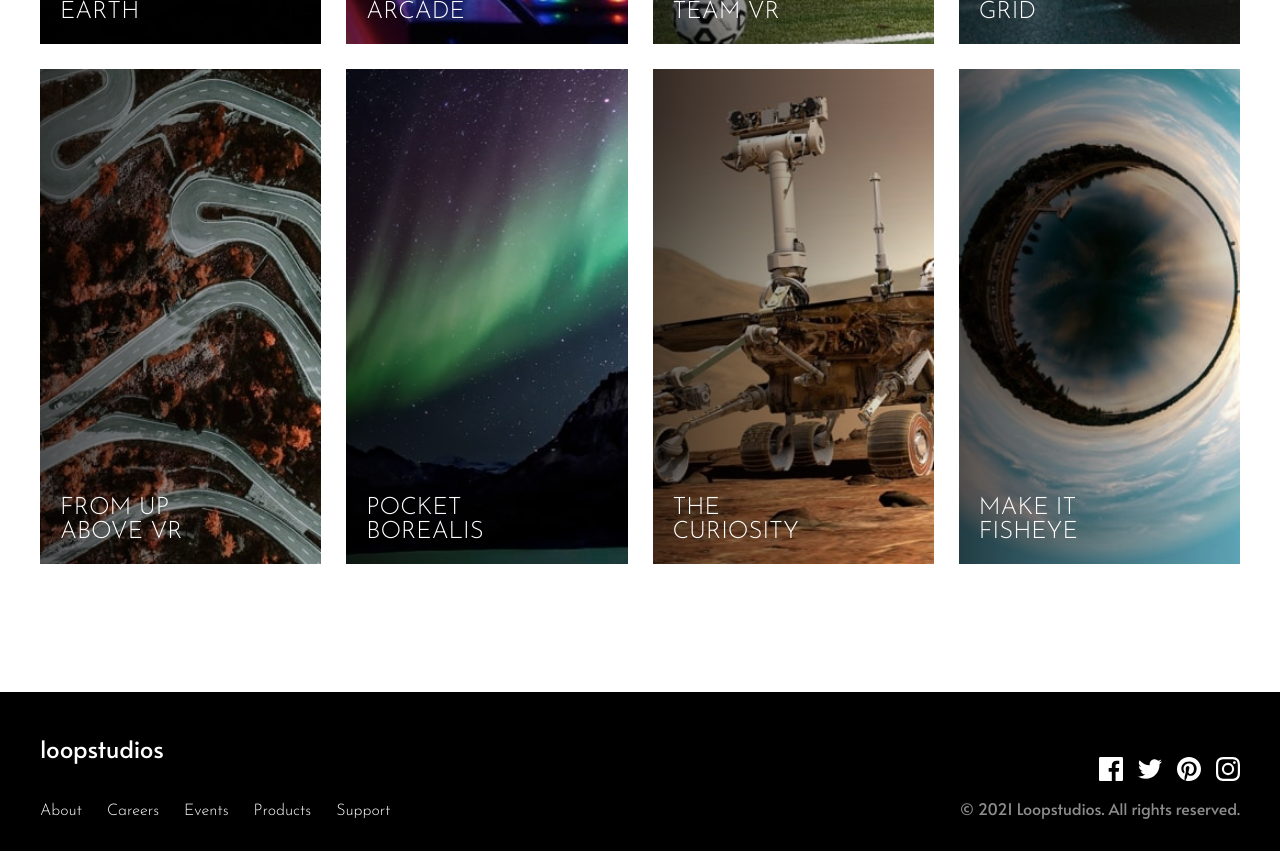
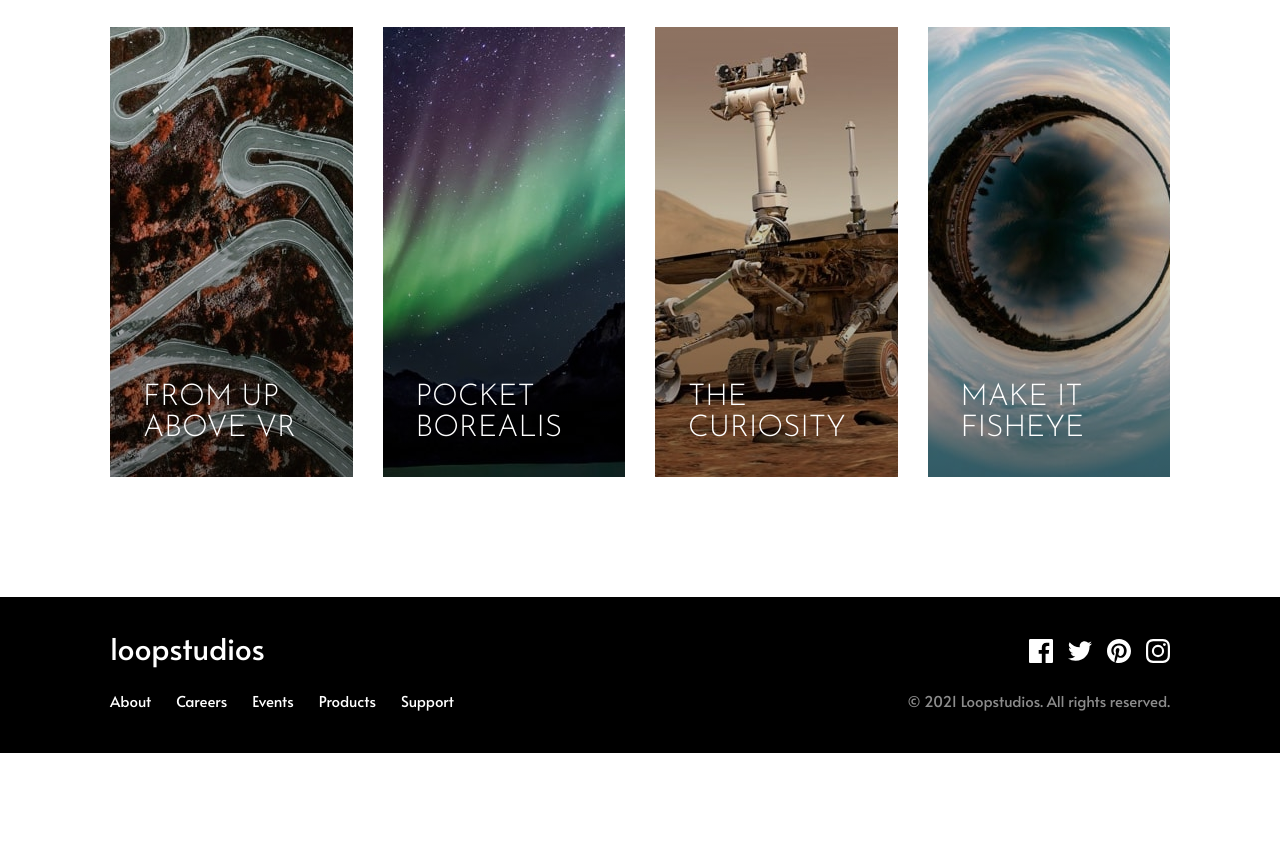
Before and after one commit to kristynavulcova/loop, a plain HTML site: page index.html in a window 1280 px wide. Shown: the part 1946-2797 px from the top of the page. After the commit the page ends 2699 px from the top, so only its background shows below. Drawn offline with Linux system fonts and the light colour scheme.

Commit message:
improved solution

```diff
--- a/css/styles.scss
+++ b/css/styles.scss
@@ -4,6 +4,7 @@
 	margin: 0;
 	padding: 0;
 	box-sizing: border-box;
+	font-size: 15px;
 }
 
 @mixin mQ($px) {
@@ -13,9 +14,6 @@
 }
 
 @mixin hoverLink {
-	font-size: 1.8rem;
-	font-family: "Josefin Sans", sans-serif;
-	font-weight: 300;
 	position: relative;
 
 	&:after {
@@ -40,6 +38,7 @@ $very-dark-gray: hsl(0, 0%, 41%);
 
 body {
 	font-family: "Alata", sans-serif;
+	font-weight: 400;
 	color: $black;
 }
 
@@ -68,7 +67,7 @@ h3 {
 }
 
 h2 {
-	font-size: #{"clamp(2rem, 1.6250rem + 1.7578vw, 3.5rem)"};
+	font-size: #{"clamp(2rem, 1.6479rem + 1.4085vw, 3rem)"};
 	text-align: center;
 
 	@include mQ(768px) {
@@ -80,6 +79,8 @@ img {
 	max-width: 100%;
 	width: 100%;
 	display: block;
+	height: 100%;
+	object-fit: cover;
 }
 
 a {
@@ -87,7 +88,7 @@ a {
 }
 
 .container {
-	width: #{"min(1200px, 100% - 3rem)"};
+	width: #{"min(1060px, 100% - 3rem)"};
 	display: grid;
 	grid-template-columns: repeat(6, 1fr);
 	gap: 10px;
@@ -100,17 +101,24 @@ a {
 }
 
 header {
+	background: $black;
 	background: url(../images/mobile/image-hero.jpg) no-repeat 50% 50% / cover;
 	width: 100%;
 	padding-block: 1.6em;
-	height: 80vh;
+	height: 650px;
 	position: relative;
+
+	@include mQ(768px) {
+		padding-block: 3em;
+		background: linear-gradient(#00000021, #000000a4),
+			url(../images/desktop/image-hero.jpg) no-repeat 50% 50% / cover;
+	}
 
 	.container {
 		grid-template-rows: 1fr 0.5fr 1fr;
 
 		@include mQ(768px) {
-			grid-template-rows: 40px 0.5fr 0.5fr 0.5fr 40px;
+			grid-template-rows: 40px 1fr 1fr 0.5fr 40px;
 		}
 	}
 
@@ -118,7 +126,7 @@ header {
 		grid-column: span 6;
 		border: 2.5px solid $white;
 		z-index: 0;
-		padding: 25px 25px 20px;
+		padding: 35px 35px 25px 35px;
 
 		@include mQ(768px) {
 			grid-row: 3/4;
@@ -128,7 +136,7 @@ header {
 		h1 {
 			text-transform: uppercase;
 			color: $white;
-			font-size: #{"clamp(2rem, 1.2500rem + 3.7500vw, 5rem)"};
+			font-size: #{"clamp(2.5rem, 1.7958rem + 2.8169vw, 4.5rem)"};
 		}
 	}
 
@@ -189,7 +197,7 @@ header {
 		grid-column: span 5;
 		@extend %link;
 		font-family: "Alata", sans-serif;
-		font-size: 1.8rem;
+		font-size: 2.3rem;
 		position: relative;
 		z-index: 5;
 	}
@@ -203,7 +211,7 @@ header {
 			display: flex;
 			visibility: visible;
 			grid-column: 8/-1;
-			align-items: center;
+			align-items: flex-end;
 		}
 
 		ul {
@@ -223,7 +231,6 @@ header {
 
 					@include mQ(768px) {
 						text-transform: unset;
-						font-size: 1rem;
 					}
 				}
 
@@ -247,10 +254,19 @@ header {
 		ul {
 			display: grid;
 			gap: 30px;
-			width: #{"min(1200px, 100% - 3rem)"};
+			width: #{"min(1060px, 100% - 3rem)"};
 			margin: 0 auto;
 			height: 320px;
 			overflow: auto;
+
+			a {
+				font-family: "Josefin Sans", sans-serif;
+				font-size: 2rem;
+
+				&::after {
+					left: 0;
+				}
+			}
 		}
 	}
 }
@@ -264,7 +280,7 @@ header {
 
 	.container {
 		@include mQ(860px) {
-			grid-template-rows: 167px 330px;
+			grid-template-rows: 160px 330px;
 		}
 	}
 
@@ -276,7 +292,7 @@ header {
 	picture {
 		@include mQ(860px) {
 			grid-row: 1/3;
-			grid-column: 1/8;
+			grid-column: 1/9;
 		}
 	}
 
@@ -285,19 +301,18 @@ header {
 
 		@include mQ(860px) {
 			grid-row: 2/3;
-			grid-column: 6/-1;
+			grid-column: 7/-1;
 			padding: 3em;
 		}
 
 		@include mQ(980px) {
-			padding: 5em;
+			padding: 5em 0 0 5em;
 		}
 	}
 
 	p {
-		color: $very-dark-gray;
+		color: $dark-gray;
 		line-height: 1.8;
-		font-size: 1rem;
 		padding: 0 15px;
 
 		@include mQ(860px) {
@@ -324,7 +339,7 @@ header {
 	h2 {
 		margin-top: 0;
 		grid-column: span 6;
-		margin-bottom: 35px;
+		margin-bottom: 50px;
 
 		@include mQ(768px) {
 			order: 1;
@@ -346,11 +361,12 @@ header {
 				letter-spacing: 1px;
 				border: 1.5px solid $black;
 				display: inline-block;
-				padding: 12px 50px;
+				padding: 8px 50px 9px 50px;
 				text-decoration: none;
 				color: $black;
 				margin-top: 25px;
 				cursor: pointer;
+				font-size: 1.067rem;
 
 				&:hover {
 					background-color: $black;
@@ -367,15 +383,16 @@ header {
 		display: grid;
 		grid-column: span 6;
 		grid-template-columns: repeat(6, 1fr);
-		gap: 25px;
+		gap: 30px;
 
 		@include mQ(768px) {
 			grid-column: span 12;
 			grid-template-columns: repeat(12, 1fr);
+			grid-auto-rows: 450px;
 			order: 3;
 		}
 
-		picture {
+		> div {
 			position: relative;
 			grid-column: span 6;
 			cursor: pointer;
@@ -390,9 +407,9 @@ header {
 				position: absolute;
 				inset: 0;
 				background-image: linear-gradient(
-					to left,
+					to bottom,
 					rgba(255, 0, 0, 0),
-					rgba(0, 0, 0, 0.632)
+					rgba(0, 0, 0, 0.45)
 				);
 
 				h3 {
@@ -400,17 +417,21 @@ header {
 					position: absolute;
 					top: 0;
 					left: 0;
-					padding: 20px;
+					padding: 1.1em;
 					display: flex;
 					align-items: end;
 					height: 100%;
-					font-size: 24px;
+					font-size: 1.5rem;
 					width: 100%;
+
+					@include mQ(930px) {
+						font-size: 2rem;
+					}
 				}
 			}
 		}
 
-		picture:hover .overlay {
+		> div:hover .overlay {
 			background-image: linear-gradient(
 				to bottom,
 				rgba(255, 255, 255, 0.7),
@@ -418,7 +439,7 @@ header {
 			);
 		}
 
-		picture:hover .overlay h3 {
+		> div:hover .overlay h3 {
 			color: $black;
 		}
 	}
@@ -428,16 +449,16 @@ footer {
 	background-color: $black;
 	text-align: center;
 	color: $dark-gray;
-	padding: 2.5em 0 3em;
+	padding: 2.4em 0 3em;
 
 	@include mQ(768px) {
-		padding: 2.5em 0 2.6em;
+		padding: 2em 0 2.8em;
 	}
 
 	.logo {
 		color: $white;
 		font-family: "Alata", sans-serif;
-		font-size: 1.5rem;
+		font-size: 2rem;
 	}
 
 	.col-left,
@@ -451,13 +472,17 @@ footer {
 		}
 	}
 
+	.col-right {
+		@include mQ(768px) {
+			align-self: flex-end;
+		}
+	}
+
 	ul {
 		li {
 			list-style: none;
 			a {
 				color: $white;
-				font-family: "Josefin Sans", sans-serif;
-				font-weight: 300;
 			}
 		}
 	}
@@ -465,7 +490,7 @@ footer {
 	ul.footer-menu {
 		display: grid;
 		gap: 20px;
-		margin-top: 2em;
+		margin-top: 1.45em;
 
 		@include mQ(768px) {
 			display: flex;
@@ -491,7 +516,8 @@ footer {
 
 		@include mQ(768px) {
 			justify-content: flex-end;
-			margin: 1.6em 0 1em;
+			margin: 0;
+			margin-bottom: 1.8em;
 		}
 
 		a {
--- a/index.html
+++ b/index.html
@@ -17,7 +17,7 @@
 		<style></style>
 	</head>
 	<body>
-		<header>
+		<header role="banner">
 			<div class="container">
 				<a href="#" class="logo">loopstudios</a>
 				<div class="hamb-menu">
@@ -25,7 +25,7 @@
 					<span></span>
 					<span></span>
 				</div>
-				<nav>
+				<nav role="navigation">
 					<ul>
 						<li><a href="#">About</a></li>
 						<li><a href="#">Careers</a></li>
@@ -40,7 +40,7 @@
 			</div>
 		</header>
 
-		<section class="about">
+		<section class="about" role="About Us">
 			<div class="container">
 				<picture>
 					<source
@@ -64,21 +64,25 @@
 			</div>
 		</section>
 
-		<section class="creations">
+		<section class="creations" role="Our Creations">
 			<div class="container">
 				<h2>Our creations</h2>
 				<div class="gallery">
+					<div>
 						<picture>
 							<source
 								media="(min-width:768px)"
 								srcset="images/desktop/image-deep-earth.jpg"
 							/>
 							<img src="images/mobile/image-deep-earth.jpg" alt="Deep Earth" />
+						</picture>
+
 						<div class="overlay">
 							<h3>Deep <br />Earth</h3>
 						</div>
-					</picture>
+					</div>
 
+					<div>
 						<picture>
 							<source
 								media="(min-width:768px)"
@@ -88,12 +92,13 @@
 								src="images/mobile/image-night-arcade.jpg"
 								alt="Night Arcade"
 							/>
-
+						</picture>
 						<div class="overlay">
 							<h3>Night <br />Arcade</h3>
 						</div>
-					</picture>
+					</div>
 
+					<div>
 						<picture>
 							<source
 								media="(min-width:768px)"
@@ -103,22 +108,29 @@
 								src="images/mobile/image-soccer-team.jpg"
 								alt="Soccer Team VR"
 							/>
+						</picture>
+
 						<div class="overlay">
 							<h3>Soccer <br />Team VR</h3>
 						</div>
-					</picture>
+					</div>
 
+					<div>
 						<picture>
 							<source
 								media="(min-width:768px)"
 								srcset="images/desktop/image-grid.jpg"
 							/>
 							<img src="images/mobile/image-grid.jpg" alt="The Grid" />
+						</picture>
+						<div>
 							<div class="overlay">
 								<h3>The <br />Grid</h3>
 							</div>
-					</picture>
+						</div>
+					</div>
 
+					<div>
 						<picture>
 							<source
 								media="(min-width:768px)"
@@ -128,11 +140,13 @@
 								src="images/mobile/image-from-above.jpg"
 								alt="From Up Above VR"
 							/>
+						</picture>
 						<div class="overlay">
 							<h3>From Up <br />Above VR</h3>
 						</div>
-					</picture>
+					</div>
 
+					<div>
 						<picture>
 							<source
 								media="(min-width:768px)"
@@ -142,32 +156,43 @@
 								src="images/mobile/image-pocket-borealis.jpg"
 								alt="Pocket Borealis"
 							/>
+						</picture>
 						<div class="overlay">
 							<h3>Pocket <br />Borealis</h3>
 						</div>
-					</picture>
+					</div>
 
+					<div>
 						<picture>
 							<source
 								media="(min-width:768px)"
 								srcset="images/desktop/image-curiosity.jpg"
 							/>
-						<img src="images/mobile/image-curiosity.jpg" alt="The Curiosity" />
+							<img
+								src="images/mobile/image-curiosity.jpg"
+								alt="The Curiosity"
+							/>
+						</picture>
 						<div class="overlay">
 							<h3>The <br />Curiosity</h3>
 						</div>
-					</picture>
+					</div>
 
+					<div>
 						<picture>
 							<source
 								media="(min-width:768px)"
 								srcset="images/desktop/image-fisheye.jpg"
 							/>
-						<img src="images/mobile/image-fisheye.jpg" alt="Make it Fisheye" />
+							<img
+								src="images/mobile/image-fisheye.jpg"
+								alt="Make it Fisheye"
+							/>
+						</picture>
 						<div class="overlay">
 							<h3>Make it <br />Fisheye</h3>
 						</div>
-					</picture>
+					</div>
 				</div>
 
 				<div class="btn">
@@ -176,7 +201,7 @@
 			</div>
 		</section>
 
-		<footer>
+		<footer role="contentinfo">
 			<div class="container">
 				<div class="col-left">
 					<a href="#" class="logo">loopstudios</a>
```
Also changed, not shown: css/styles.css, 1 other file. Lines whose indentation alone changed are shown as unchanged.
